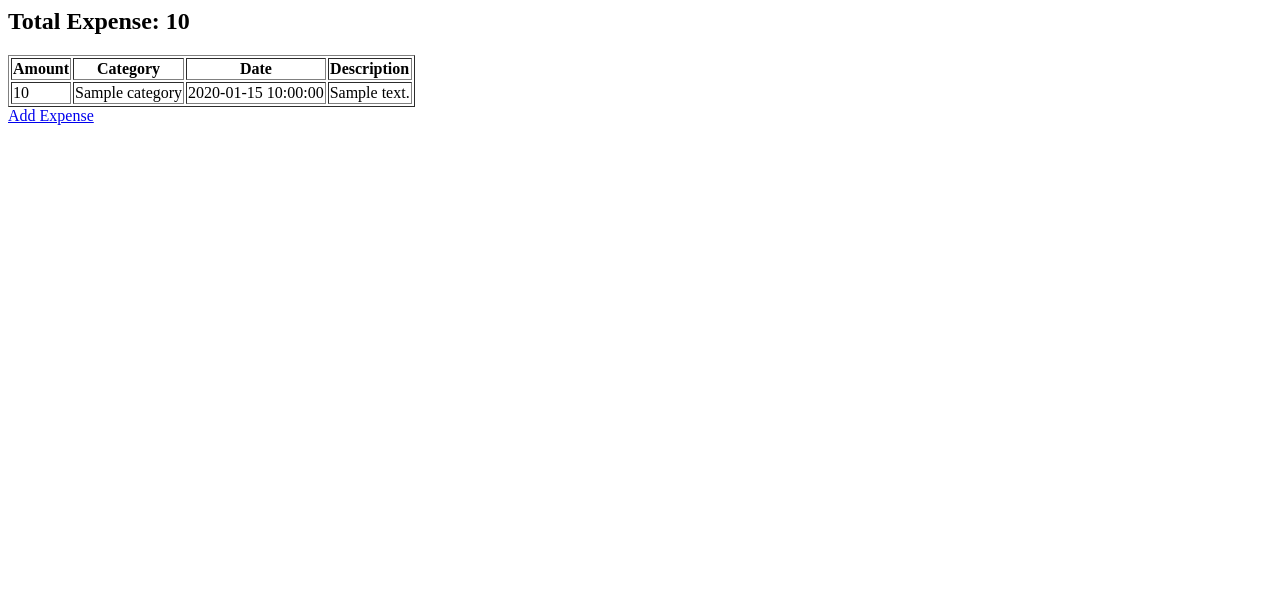
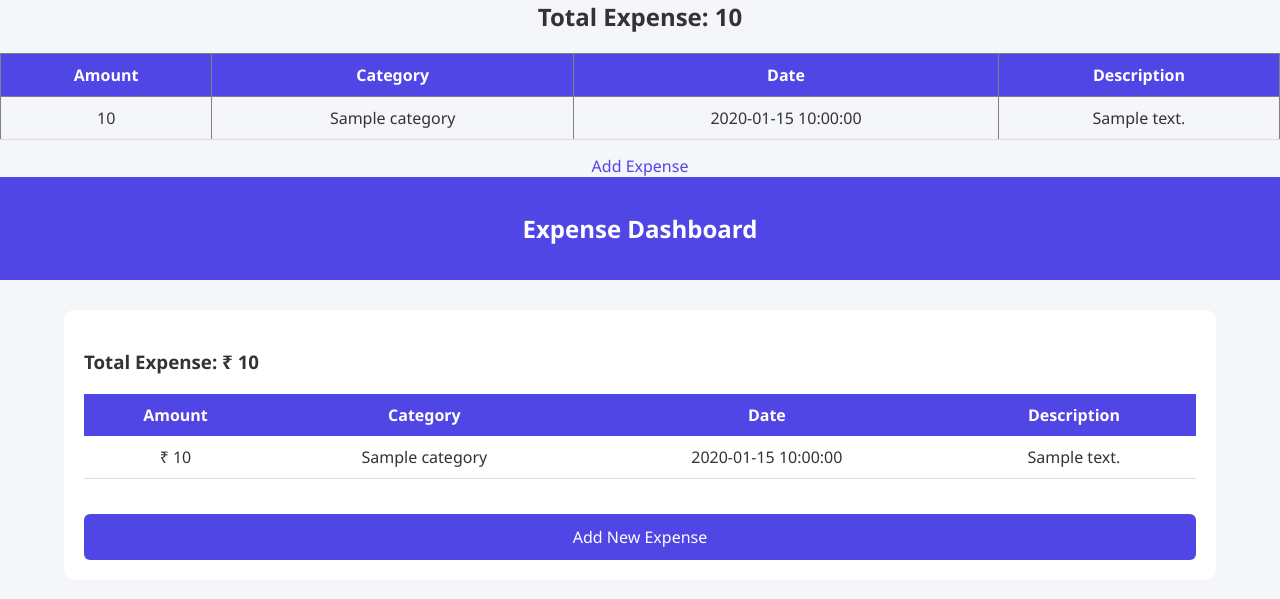
Before and after one commit to budde-vinodkumar/expense_manager, a Flask app: template templates/dashboard.html in a window 1280 px wide. Shown: the top 599 px of the page. Run offline with Flask 3, Linux system fonts and the light colour scheme; the template is opened without the code that fills it: most values are stand-ins (such as "Sample title", 1, 10 or a date in 2020); parts of the project's set-up code (start-up, migrations or seed data) failed here and were passed over.

Commit message:
dashboard

```diff
--- a/templates/dashboard.html
+++ b/templates/dashboard.html
@@ -15,3 +15,34 @@
 </table>
 
 <a href="/add-expense">Add Expense</a>
+<link rel="stylesheet" href="/static/style.css">
+
+<div class="top-bar">
+  <h2>Expense Dashboard</h2>
+</div>
+
+<div class="dashboard-container">
+  <h3>Total Expense: ₹ {{ total }}</h3>
+
+  <table>
+    <tr>
+      <th>Amount</th>
+      <th>Category</th>
+      <th>Date</th>
+      <th>Description</th>
+    </tr>
+
+    {% for e in expenses %}
+    <tr>
+      <td>₹ {{ e.amount }}</td>
+      <td>{{ e.category }}</td>
+      <td>{{ e.date }}</td>
+      <td>{{ e.description }}</td>
+    </tr>
+    {% endfor %}
+  </table>
+
+  <a href="/add-expense">
+    <button style="margin-top:20px;">Add New Expense</button>
+  </a>
+</div>
```
